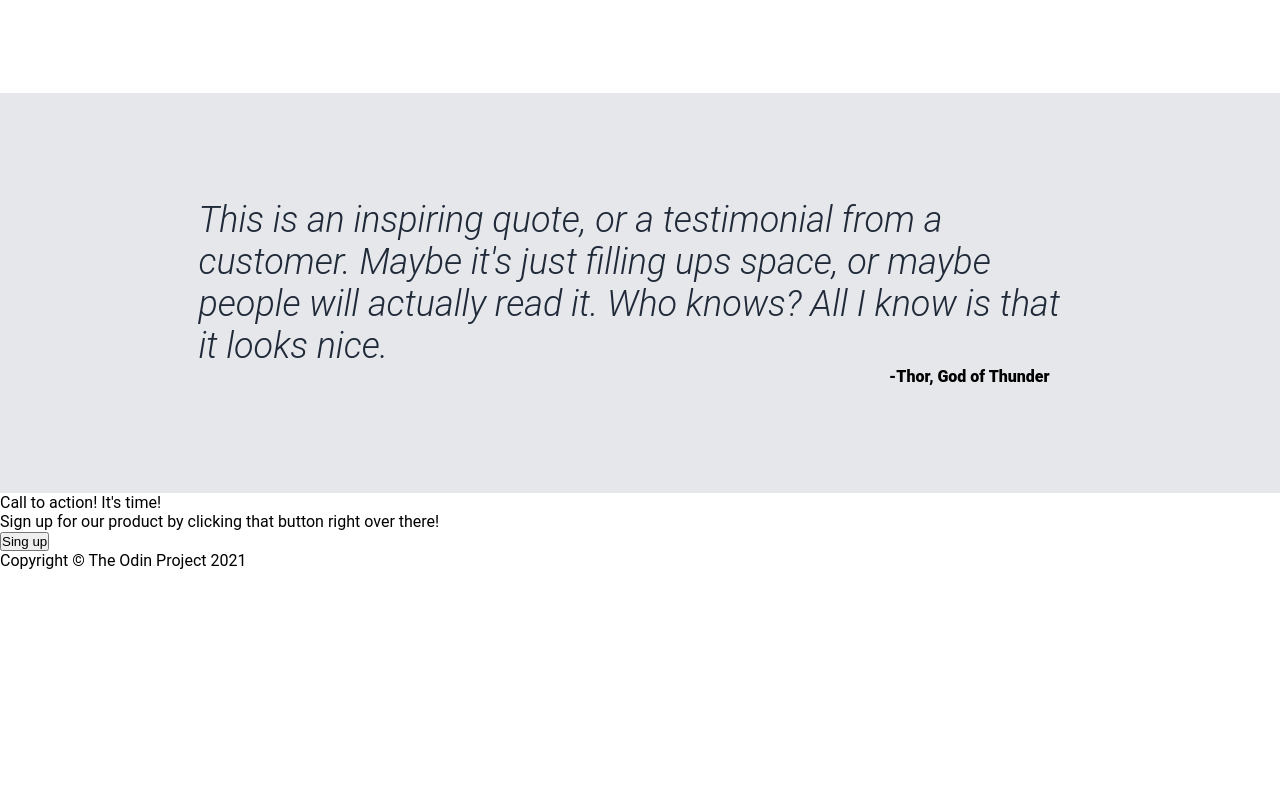
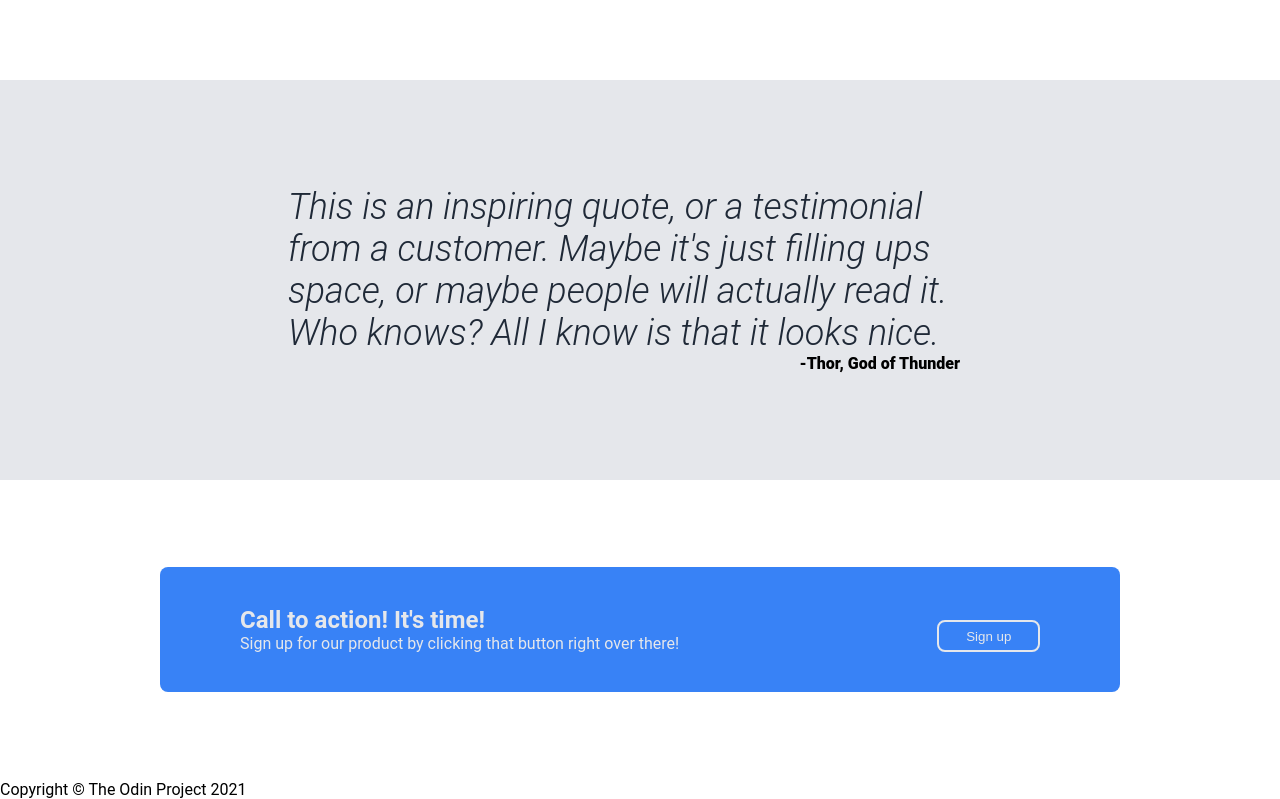
Before and after one commit to flodardev/odin-landing-page, a plain HTML site: page index.html in a window 1280 px wide. Shown: the part 815-1614 px from the top of the page. Before the commit the page ends 1385 px from the top, so only its background shows below. Drawn offline with Linux system fonts and the light colour scheme.

Commit message:
edit html and css for section five

```diff
--- a/index.html
+++ b/index.html
@@ -65,9 +65,11 @@
     <!-- Section five -->
      <div class="section-five">
         <div class="five-box">
-            <p>Call to action! It's time!</p>
-            <p>Sign up for our product by clicking that button right over there!</p>
-            <button>Sing up</button>
+            <div class="content">
+                <p class="call">Call to action! It's time!</p>
+                <p class="call-detail">Sign up for our product by clicking that button right over there!</p>
+            </div>
+            <button>Sign up</button>
         </div>
      </div>
 
--- a/style.css
+++ b/style.css
@@ -61,7 +61,7 @@
     /* Flex properties */
     display: flex;
     flex-flow: column nowrap;
-    flex: 0 0 400px;
+    flex: 0 0 500px;
     align-items: start;
 
     margin-right: 100px;
@@ -94,7 +94,7 @@
     display: flex;
     justify-content: center;
     align-items: center;
-    flex: 1 0 auto;
+    flex: 0 0 500px;
 }
 
 /* Section three */
@@ -131,8 +131,8 @@
     border: 2px solid #3882F6;
     border-width: 4px;
     border-radius: 10px;
-    height: 125px;
-    width: 125px
+    height: 150px;
+    width: 150px
 }
 
 .box-content > p {
@@ -152,7 +152,7 @@
 .quote-box {
     display: flex;
     flex-flow: column nowrap;
-    width: 69vw;
+    width: 55vw;
     align-self: center;
 }
 
@@ -168,3 +168,50 @@
     font-weight: 900;
     padding-right: 2em;
 }
+
+/* Section five */
+
+.section-five {
+    min-height: 300px;
+    display: flex;
+    justify-content: center;
+    align-items: center;
+}
+
+.five-box {
+    background-color: #3882f6;
+    height: 125px;
+    width: 75vw;
+    padding: 0 5em;
+    border-radius: 8px;
+
+    display: flex;
+    flex-flow: row nowrap;
+    justify-content: space-between;
+    align-items: center;
+}
+
+.five-box > .content {
+    display: flex;
+    flex-flow: column nowrap;
+}
+
+.five-box > button {
+    background-color: #3882F6;
+    color: #e5e7eb;
+    padding: 0.5em 2em;
+    margin-top: 1em;
+    /* Rounded corners */
+    border-radius: 8px;
+    border-color: #e5e7eb;
+    border-style: solid;
+}
+
+.content > .call {
+    color: #e5e7eb;
+    font-size: x-large;
+    font-weight: bold
+}
+ .content > p {
+    color: #e5e7eb;
+ }
```
